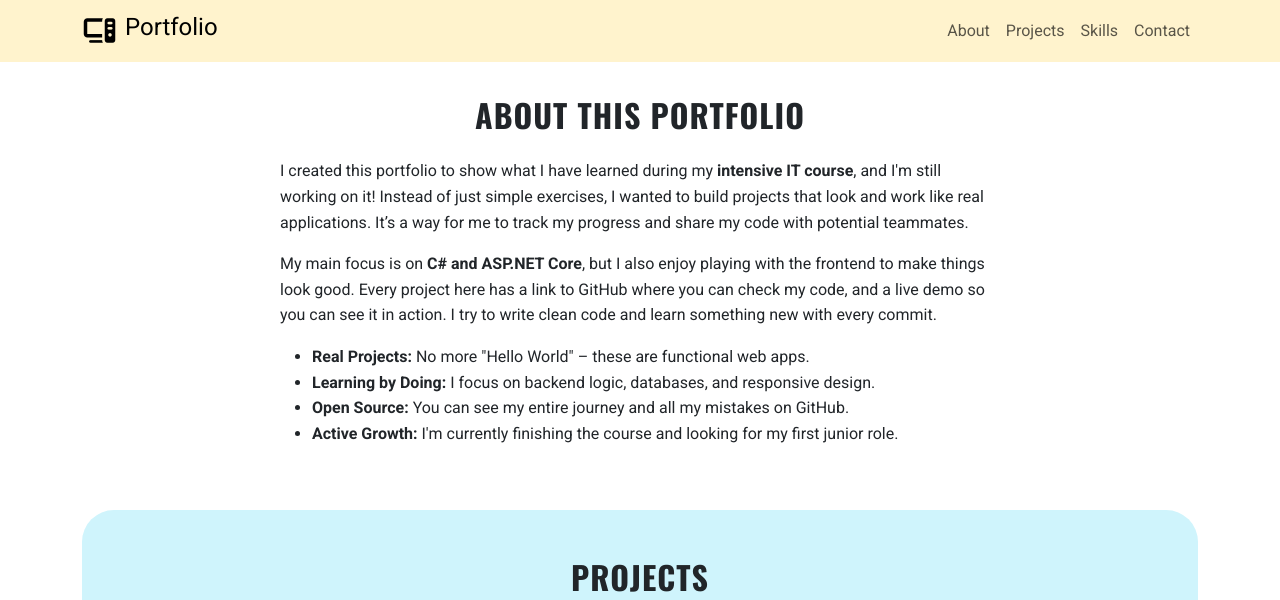
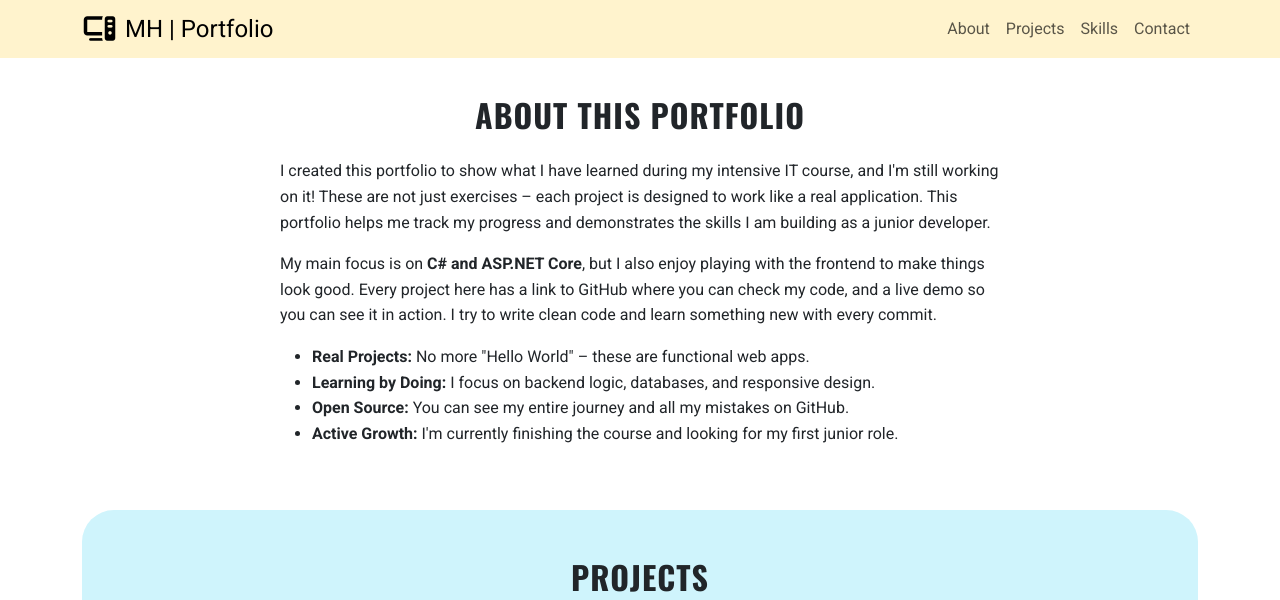
Before and after one commit to Matt-code0/Portfolio, a website: page index.html in a window 1280 px wide. Shown: the top 600 px of the page. Drawn offline with nearby package versions, Linux system fonts and the light colour scheme.

Commit message:
change portfolio name

```diff
--- a/index.html
+++ b/index.html
@@ -3,7 +3,7 @@
   <head>
     <meta charset="UTF-8" />
     <meta name="viewport" content="width=device-width, initial-scale=1.0" />
-    <title>Porfolio</title>
+    <title>Matěj Holuša | Portfolio</title>
     <link rel="stylesheet" href="scss/custom.css" />
     <link
       rel="stylesheet"
@@ -29,7 +29,7 @@
             class="d-flex align-items-center mb-3 mb-md-0 me-md-auto link-body-emphasis text-decoration-none"
           >
             <i class="fa-solid fa-computer fs-3 me-2"></i>
-            <span class="fs-4 mb-2">Portfolio</span>
+            <span class="fs-4">MH | Portfolio</span>
           </a>
           <button
             class="navbar-toggler"
@@ -71,10 +71,10 @@
               <h2 class="text-center mb-4 fw-bolder">About this Portfolio</h2>
               <p>
                 I created this portfolio to show what I have learned during my
-                <strong>intensive IT course</strong>, and I'm still working on
-                it! Instead of just simple exercises, I wanted to build projects
-                that look and work like real applications. It’s a way for me to
-                track my progress and share my code with potential teammates.
+                intensive IT course, and I'm still working on it! These are not
+                just exercises – each project is designed to work like a real
+                application. This portfolio helps me track my progress and
+                demonstrates the skills I am building as a junior developer.
               </p>
               <p>
                 My main focus is on <strong>C# and ASP.NET Core</strong>, but I
```
